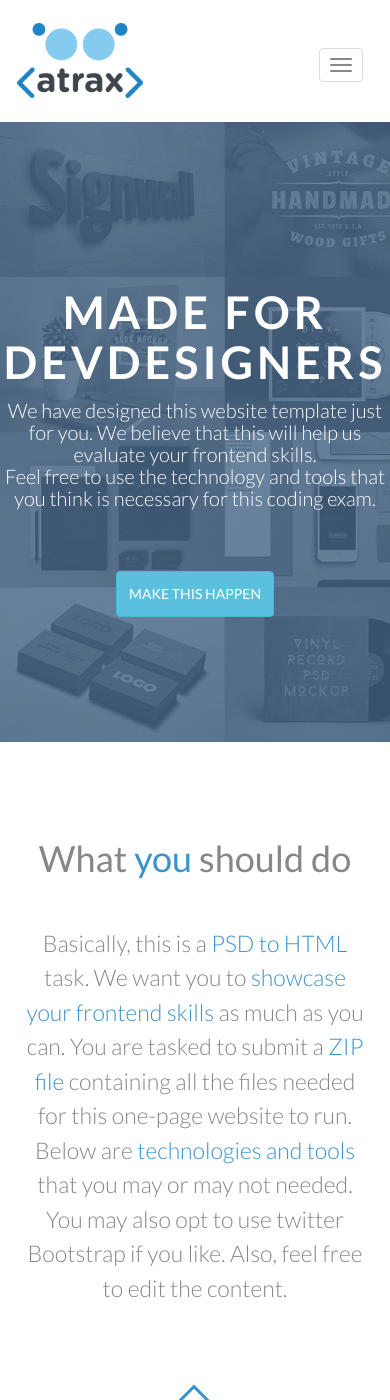
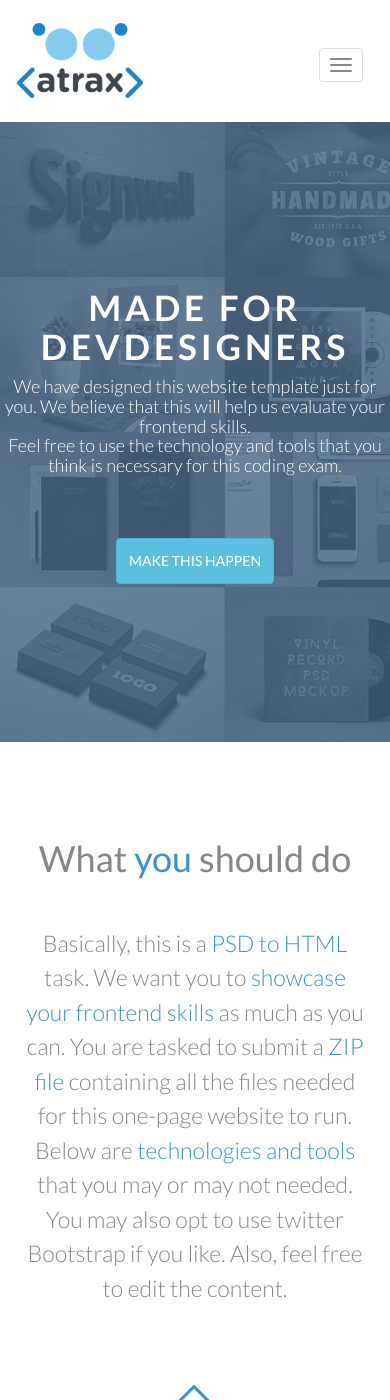
Before and after one commit to rensexam/rensexam.github.io, a Jekyll site: the page built from index.html, in a window 390 px wide and 1400 px high. Built offline with Jekyll 4.4.1, drawn with Linux system fonts in a browser that asks for light colours.

Commit message:
adjust text size for mobile devices

```diff
--- a/_sass/front.scss
+++ b/_sass/front.scss
@@ -665,10 +665,10 @@ footer {
       .container-content {
         h1 {
           padding-top: 166px;
-          font-size: 45px;
+          font-size: 35px;
         }
         h4 {
-          font-size: 20px;
+          font-size: 18px;
           font-weight: 300;
         }
       }
```
Also changed, not shown: index.html (line endings or trailing spaces).
